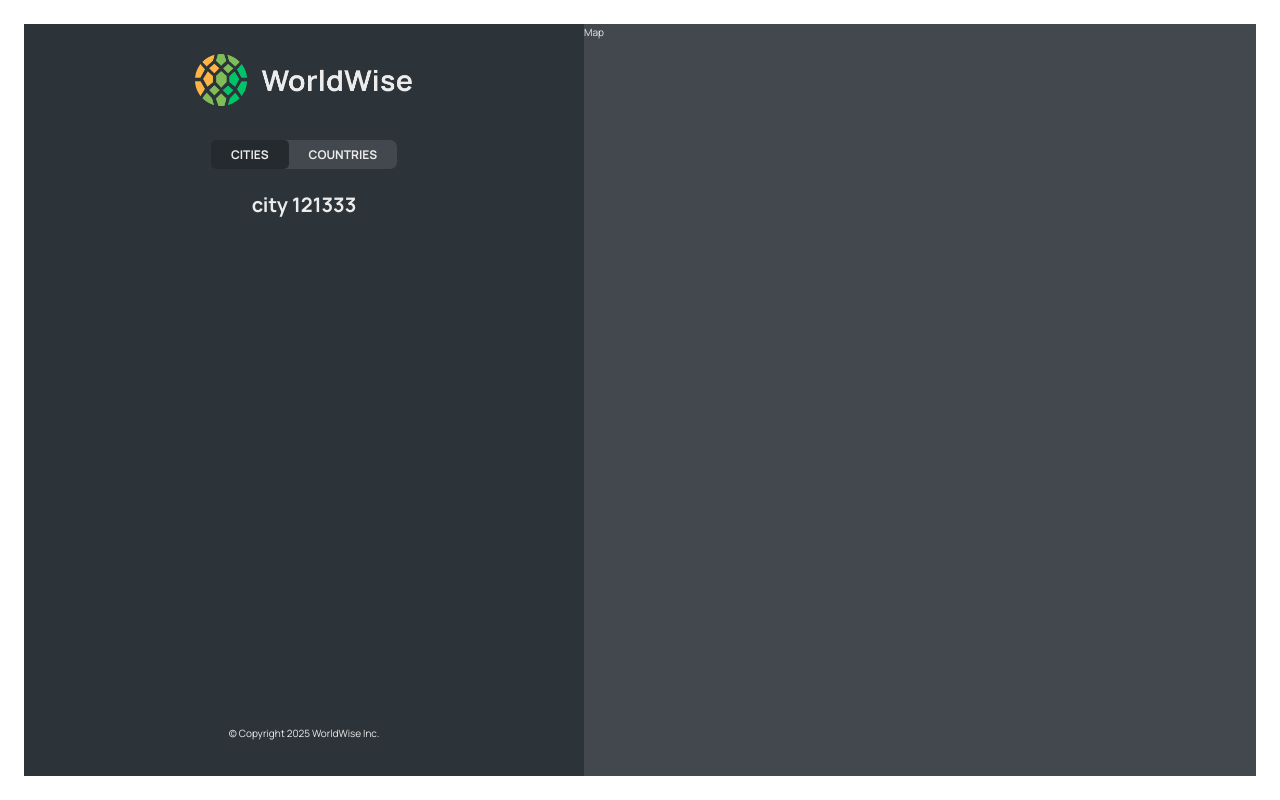
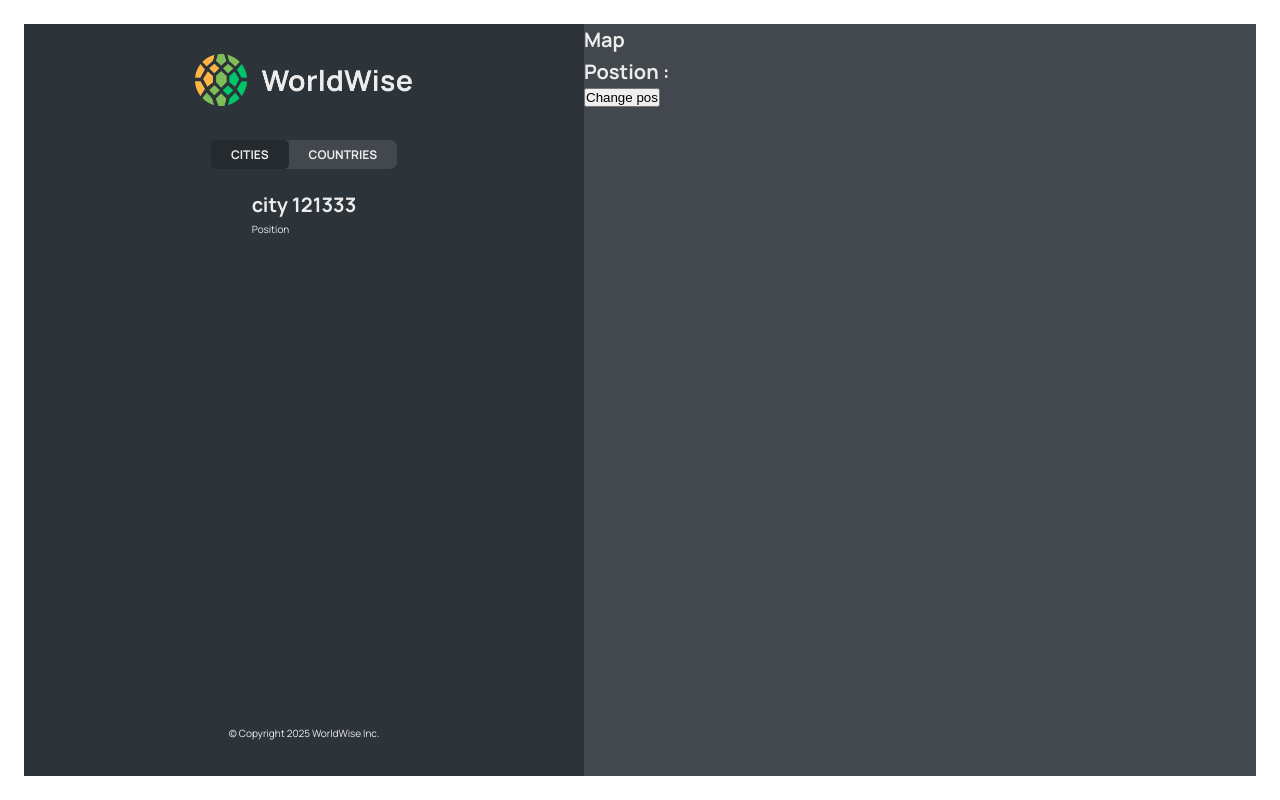
Before and after one commit to PrathamTandon1507/WorldWise, a React (Vite) app: page /app/cities/121333 in a window 1280 px wide. Built offline with nearby package versions, Linux system fonts and the light colour scheme; data requests are answered from the project's data file.

Commit message:
Got lat and lng from url and can pass it to Map.jsx and CityItem.jsx

```diff
--- a/package.json
+++ b/package.json
@@ -24,7 +24,7 @@
     "eslint-config-react-app": "^7.0.1",
     "eslint-plugin-react": "^7.32.2",
     "eslint-plugin-react-hooks": "^4.6.0",
-    "eslint-plugin-react-refresh": "^0.4.3",
+    "eslint-plugin-react-refresh": "^0.4.19",
     "vite": "^4.4.5",
     "vite-plugin-eslint": "^1.8.1"
   }
--- a/src/Components/components/City.jsx
+++ b/src/Components/components/City.jsx
@@ -1,6 +1,6 @@
 // import styles from "./City.module.css";
 
-import { useParams } from "react-router-dom";
+import { useParams, useSearchParams } from "react-router-dom";
 
 // const formatDate = (date) =>
 //   new Intl.DateTimeFormat("en", {
@@ -11,6 +11,9 @@
 //   }).format(new Date(date));
 
 function City() {
+  const [searchParams, setSearchParams] = useSearchParams();
+  const lat = searchParams.get("lat");
+  const lng = searchParams.get("lng");
   const { id } = useParams(); //getting param from cities/id
   // TEMP DATA
   // const currentCity = {
@@ -21,7 +24,14 @@
   // };
 
   // const { cityName, emoji, date, notes } = currentCity;
-  return <h1>city {id}</h1>;
+  return (
+    <div>
+      <h1>city {id}</h1>
+      <p>
+        Position {lat} {lng}
+      </p>
+    </div>
+  );
   // return (
   //   <div className={styles.city}>
   //     <div className={styles.row}>
--- a/src/Components/components/CityItem.jsx
+++ b/src/Components/components/CityItem.jsx
@@ -10,10 +10,14 @@
   }).format(new Date(date));
 
 function CityItem({ city }) {
-  const { cityName, emoji, id, date } = city;
+  const { cityName, emoji, id, date, position } = city;
   return (
     <li>
-      <Link className={styles.cityItem} to={`${id}`}> {/*Goes to the cities/id param*/}
+      <Link
+        className={styles.cityItem}
+        to={`${id}?lat=${position.lat}&lng=${position.lng}`}
+      >
+        {/*Goes to the cities/id param*/}
         <span className={styles.emoji}>{emoji}</span>
         <h3 className={styles.name}>{cityName}</h3>
         <time className={styles.date}>({formatDate(date)})</time>
--- a/src/Components/components/CityList.jsx
+++ b/src/Components/components/CityList.jsx
@@ -3,7 +3,7 @@
 import CityItem from "./CityItem";
 import PropTypes from "prop-types"; // Import PropTypes
 import Message from "./Message";
-/* eslint-disable react/prop-types */
+// /* eslint-disable react/prop-types */
 
 function CityList({ cities, isLoading }) {
   if (isLoading) return <Spinner />;
--- a/src/Components/components/Map.jsx
+++ b/src/Components/components/Map.jsx
@@ -1,7 +1,21 @@
+import { useSearchParams } from "react-router-dom";
 import styles from "./Map.module.css";
 
 function Map() {
-  return <div className={styles.mapContainer}>Map</div>;
+  const [searchParams, setSearchParams] = useSearchParams();
+  const lat = searchParams.get("lat");
+  const lng = searchParams.get("lng");
+  return (
+    <div className={styles.mapContainer}>
+      <h1>Map</h1>
+      <h1>
+        Postion : {lat} {lng}
+      </h1>
+      <button onClick={() => setSearchParams({ lat: 23, lng: 50 })}>
+        Change pos
+      </button>
+    </div>
+  );
 }
 
 export default Map;
--- a/src/main.jsx
+++ b/src/main.jsx
@@ -2,7 +2,6 @@
 import ReactDOM from "react-dom/client";
 import App from "./App.jsx";
 import "./index.css";
-/* eslint-disable react/prop-types */
 
 ReactDOM.createRoot(document.getElementById("root")).render(
   <React.StrictMode>
```
Also changed, not shown: .eslintrc.cjs, 1 other file (tests, documents, lock files or other folders).
